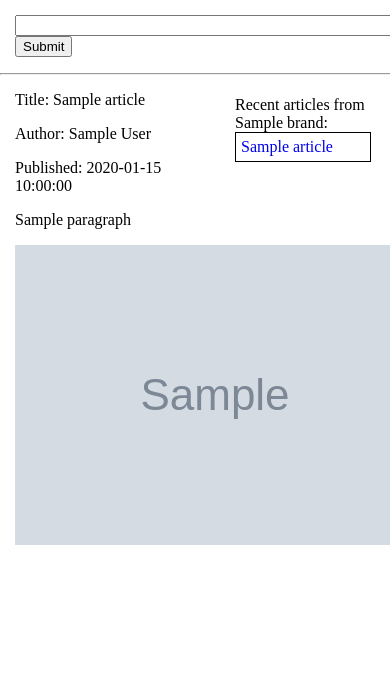
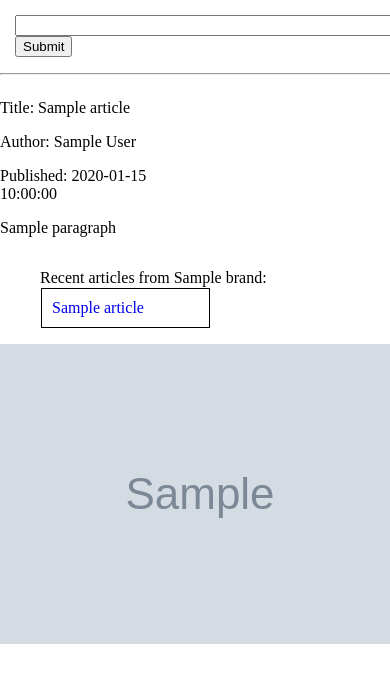
Before and after one commit to jclane/Safe4Work, a Flask app: template app/templates/index.html in a window 390 px wide; the page is wider, and only the part inside the window is pictured. Shown: the top 683 px of that part. Run offline with Flask 2, Linux system fonts and the light colour scheme; the template is opened without the code that fills it: most values are stand-ins (such as "Sample title", 1, 10 or a date in 2020); grey boxes marked "Sample" are stand-in pictures; form fields are guessed from the names that the template uses.

Commit message:
Made more responsive.  Fixed 500 error caused by white space

```diff
--- a/app/forms.py
+++ b/app/forms.py
@@ -4,5 +4,5 @@ from wtforms.validators import DataRequired, url
 
 
 class SearchForm(FlaskForm):
-    address = StringField(validators=[DataRequired(), url()])
+    address = StringField(render_kw={"placeholder": "Enter URL"}, validators=[DataRequired(), url()])
     submit = SubmitField("Make S4W")
--- a/app/make_it_safe.py
+++ b/app/make_it_safe.py
@@ -24,7 +24,7 @@ class SafeArticle:
         base_url = (split_url[0], split_url[1], "", "", "")
         raw_source = build(urlunsplit(base_url))
         sauce = [raw_source]
-        news_pool.set(sauce, threads_per_source=4)
+        news_pool.set(sauce, threads_per_source=10)
         news_pool.join()
         for article in raw_source.articles:
             article.parse()
--- a/app/routes.py
+++ b/app/routes.py
@@ -9,5 +9,5 @@ from app import app
 def index():
     form = SearchForm(request.form)
     if form.validate_on_submit():
-        return render_template("index.html", title="BLAH", form=form, article=SafeArticle(request.form["address"]))
+        return render_template("index.html", title="BLAH", form=form, article=SafeArticle(request.form["address"].strip()))
     return render_template("index.html", title="Home", form=form)
--- a/app/static/css/main.css
+++ b/app/static/css/main.css
@@ -26,41 +26,52 @@ hr {
   clear: both;
 }
 
-/* Start article */
-#article-main {
-  display: block;
-  padding: 0 15px;
+.container {
+  width: auto;
 }
 
+/* Start article */
 #article-text {
+  float: left;
   max-width: 50%;
-}
-
-#article-source {
-  position: absolute;
-  top: 80px;
-  right: 5%;
-  padding-left: 50%;
-}
-
-#article-source ul {
-    list-style-type: none;
-}
-
-#article-source li {
-  border: 0.75px solid #000;
-  padding: 5px;
-}
-
-#article-source a {
-  text-decoration: none
 }
 
 #article-image {
   width: 50%;
-  clear: both;
 }
 
 #article-image img {
   max-width: 400px;
 }
+
+#other-articles {
+  float: left;
+}
+
+#other-articles ul {
+  list-style-type: none;
+}
+
+#other-articles li {
+  border: 0.75px solid #000;
+  max-width: 65%;
+  padding: 10px;
+  margin: 1px;
+}
+
+#other-articles li::hover {
+  background: blue;
+}
+
+#other-articles a {
+  text-decoration: none
+}
+
+/* Small screen */
+@media screen and (max-width: 1500px) {
+
+  #article-source {
+    position: relative;
+  }
+
+}
--- /dev/null
+++ b/app/static/js/main.js
@@ -0,0 +1,13 @@
+function copyURL() {
+  /* Get the text field */
+  var copyText = document.getElementById("myInput");
+
+  /* Select the text field */
+  copyText.select();
+
+  /* Copy the text inside the text field */
+  document.execCommand("copy");
+
+  /* Alert the copied text */
+  alert("Copied the text: " + copyText.value);
+}
--- a/app/templates/base.html
+++ b/app/templates/base.html
@@ -22,4 +22,7 @@
         <hr>
         {% block content %}{% endblock %}
     </body>
+    <footer>
+	<script src="{{ url_for('static', filename='js/main.js') }}"></script>
+    </footer>
 </html>
--- a/app/templates/index.html
+++ b/app/templates/index.html
@@ -2,7 +2,7 @@
 
 {% block content %}
     {% if article is defined %}
-        <section id="article-main">
+        <section class="container">
 	        <section id="article-text">
 		        <p id="article-title">Title: {{ article.title }}</p>
 		        <p id="article-authors">
@@ -19,18 +19,20 @@
 		        {% endfor %}
 	        </section>
 
+            <section id="other-articles">
+                <ul>Recent articles from {{ article.source.brand }}:
+                    {% for recent_article in article.source.articles %}
+                        <li onclick="copyURL()"><a href="{{ recent_article.url }}">{{ recent_article.title }}</a></li>
+                    {% endfor %}
+                </ul>
+            </section>
+
     	    <section id="article-image">
 	            <img src="{{ article.top_img }}">
             </section>
 
-	        <section id="article-source">
-	            <ul>Recent articles from {{ article.source.brand }}:
-	                {% for recent_article in article.source.articles %}
-	                    <li><a href="{{ recent_article.url }}">{{ recent_article.title }}</a></li>
-	                {% endfor %}
-	            </ul>
-	        </section>
-	    </section>
+        </section>
+
 
     {% endif %}
 {% endblock %}
```
